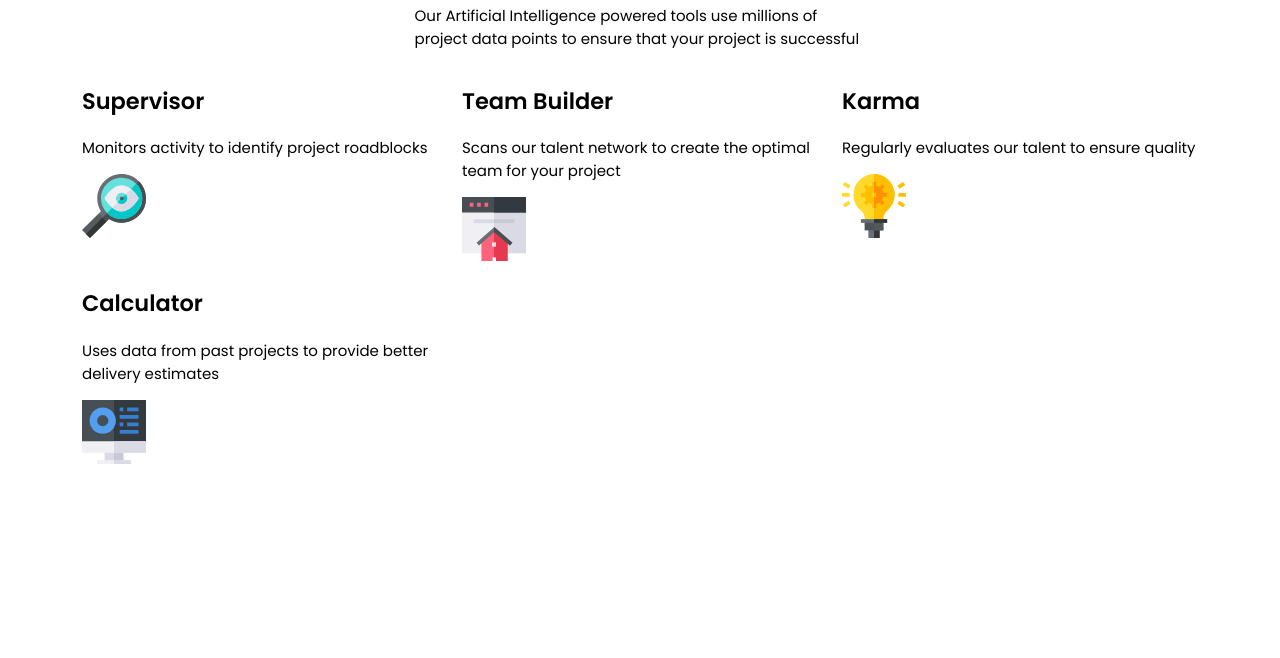
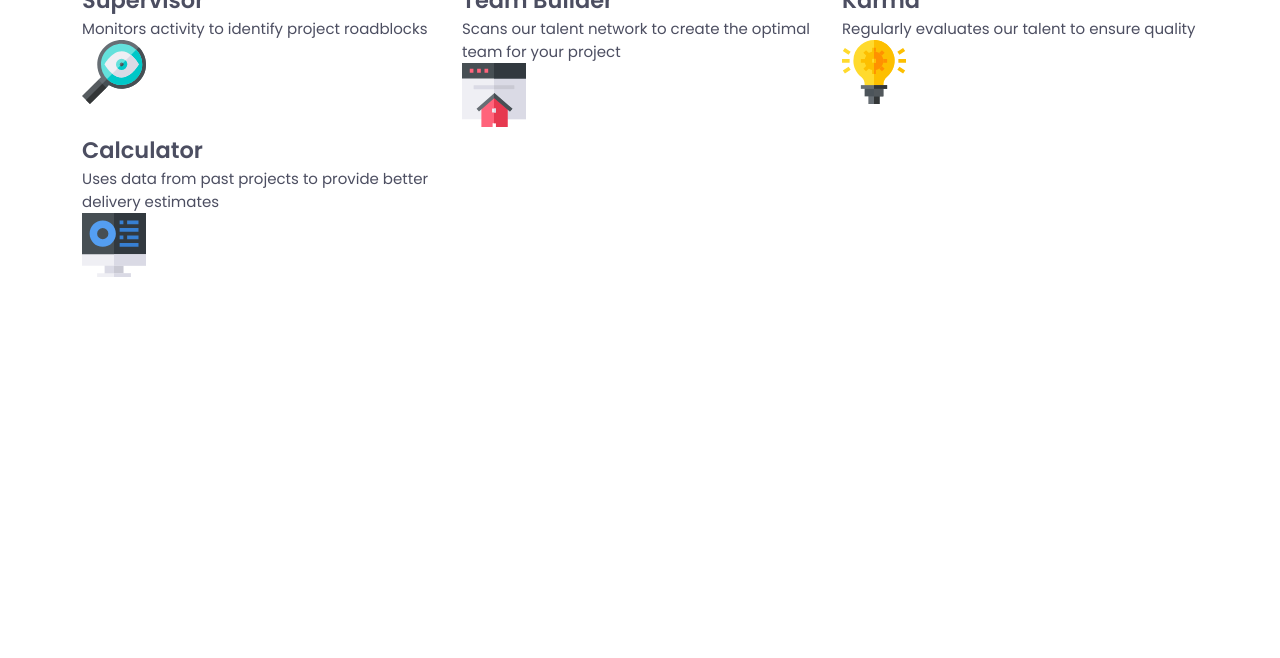
Before and after one commit to husamrayan/four-card-feature-section, a plain HTML site: page index.html in a window 1280 px wide. Shown: the part 142-800 px from the top of the page. Drawn offline with nearby package versions, Linux system fonts and the light colour scheme; files that its build step writes are made by us from their sources.

Commit message:
add general roles for  h1 h2 p

```diff
--- a/sass/_base.scss
+++ b/sass/_base.scss
@@ -1,4 +1,5 @@
 // base styles
+
 :root{
     --color-primary-1: hsl(0, 78%, 62%); // Red
     --color-primary-2: hsl(180, 62%, 55%); // Cyan
@@ -21,4 +22,12 @@ body {
     font-family: 'Poppins', sans-serif;
     font-size: 15px;
     font-weight: var(--font-weight-normal, 400);
+    margin: 0;
+    color: var(--color-neutral-1);
 }
+h1, h2 {
+    margin: 0;
+}
+p {
+    margin: 0;
+}
```
